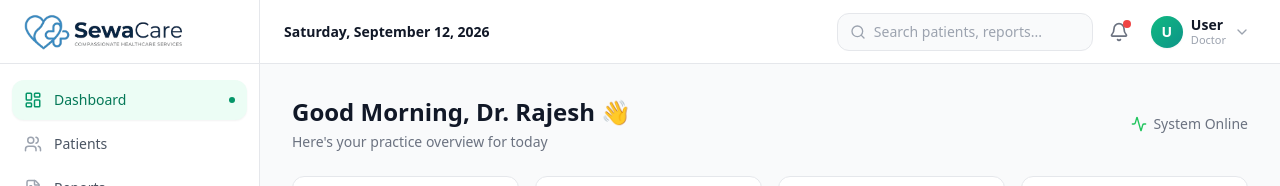
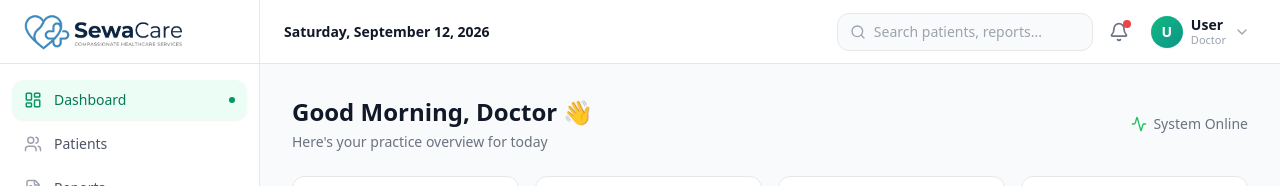
Before and after one commit to iconicaditya/SewaCare, a Next.js app: page /dashboard in a window 1280 px wide. Shown: the top 186 px of the page. Built offline with nearby package versions, Linux system fonts and the light colour scheme; no server answers.

Commit message:
feat: dynamic time-based greeting with real user name in dashboard

```diff
--- a/app/dashboard/page.tsx
+++ b/app/dashboard/page.tsx
@@ -13,8 +13,17 @@ import {
   AlertCircle,
 } from "lucide-react";
 import Link from "next/link";
+import { useSession } from "next-auth/react";
 import StatCard from "@/components/dashboard/StatCard";
 import AnimatedGraphs from "@/components/dashboard/AnimatedGraphs";
+
+// ─── Greeting helper ──────────────────────────────────────────────
+function getGreeting(): string {
+  const hour = new Date().getHours();
+  if (hour < 12) return "Good Morning";
+  if (hour < 17) return "Good Afternoon";
+  return "Good Evening";
+}
 
 // Mock data for today's appointments
 const todayAppointments = [
@@ -166,13 +175,18 @@ function getStatusBadge(status: string) {
 }
 
 export default function DashboardPage() {
+  const { data: session } = useSession();
+  // eslint-disable-next-line @typescript-eslint/no-explicit-any
+  const userName = (session?.user as any)?.fullName || session?.user?.name || "Doctor";
+  const firstName = userName.split(" ")[0];
+
   return (
     <div className="max-w-7xl mx-auto space-y-6">
       {/* Welcome Header */}
       <div className="flex flex-col sm:flex-row sm:items-center sm:justify-between gap-4">
         <div>
           <h1 className="text-2xl font-bold text-gray-900">
-            {"Good Morning, Dr. Rajesh 👋"}
+            {`${getGreeting()}, ${firstName} 👋`}
           </h1>
           <p className="text-sm text-gray-500 mt-1">
             {"Here's your practice overview for today"}
```
